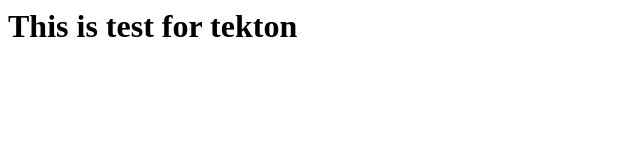
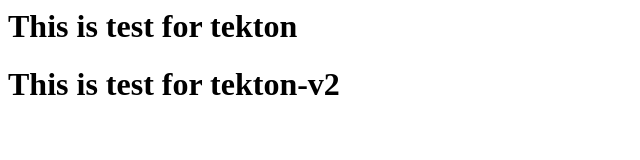
Before and after one commit to oebinu/tekton-sample, a plain HTML site: page 4th_build/index.html in a window 1280 px wide. Shown: the whole page, without its empty margins (0-640 px from the left). Drawn offline with Linux system fonts and the light colour scheme.

Commit message:
2023.07.20 Tekton Build Test (3)

```diff
--- a/4th_build/index.html
+++ b/4th_build/index.html
@@ -5,6 +5,7 @@
   <body>
     <div>
       <h1>This is test for tekton</h1>
+      <h1>This is test for tekton-v2</h1>
     </div>
   </body>
 </html>
```
Also changed, not shown: 2 other files.
